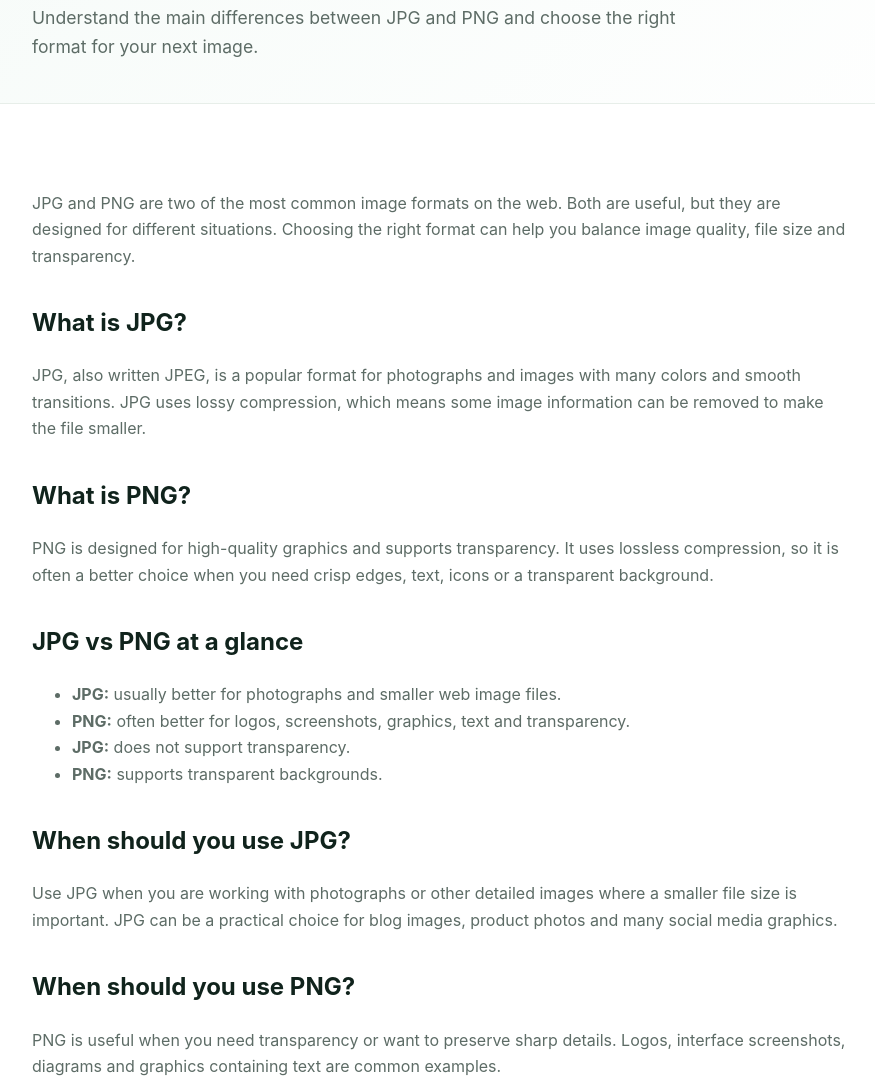
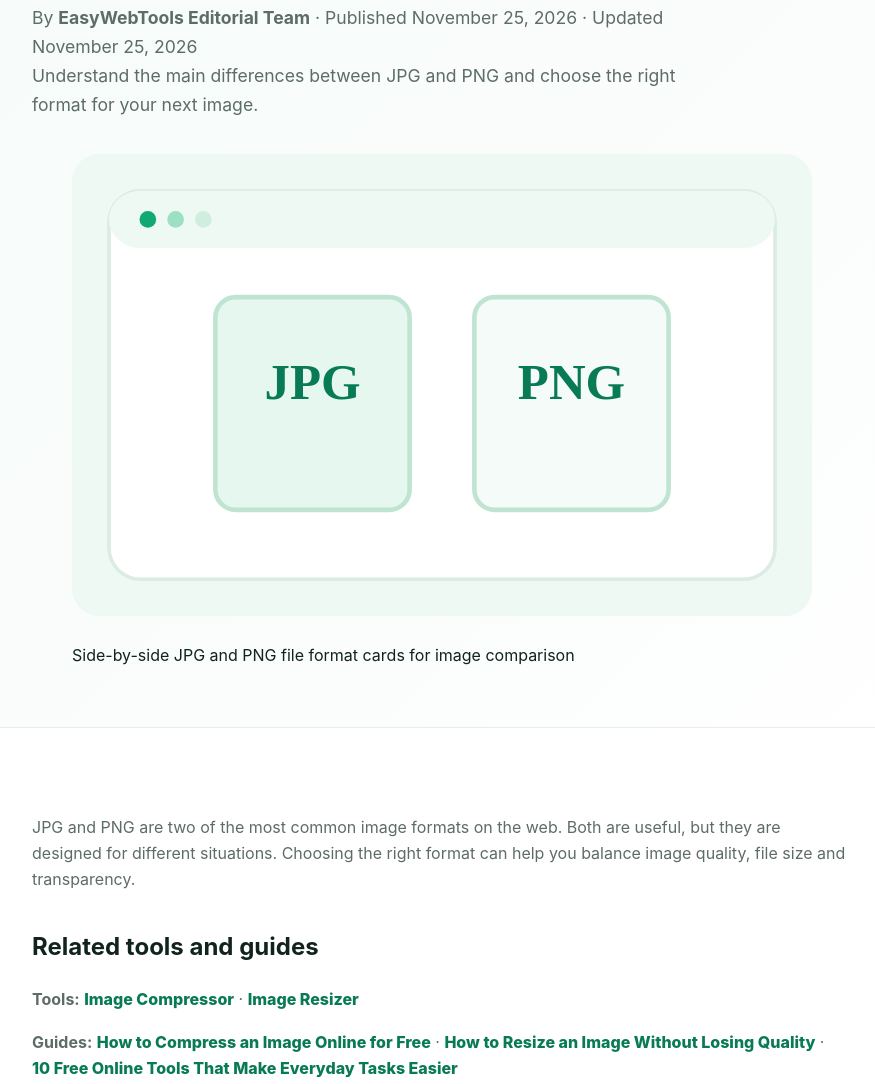
Before and after one commit to smail1983/EasyWebTools, a plain HTML site: page article-jpg-vs-png.html in a window 1280 px wide. Shown: the part 446-1530 px from the top of the page, without its empty margins (198-1073 px from the left). Drawn offline with Linux system fonts and the light colour scheme.

Commit message:
Improve article internal links metadata and related content

```diff
--- a/article-jpg-vs-png.html
+++ b/article-jpg-vs-png.html
@@ -11,9 +11,9 @@
 <body>
 <header class="site-header"><div class="container nav"><a class="brand" href="index.html"><span class="brand-mark">✦</span> EasyWebTools</a><nav><a href="index.html">Home</a><a href="tools.html">All Tools</a><a class="active" href="articles.html">Articles</a><a href="about.html">About</a><a href="contact.html">Contact</a></nav></div></header>
 <main><nav class="container breadcrumb" aria-label="Breadcrumb"><a href="index.html">Home</a> › <a href="articles.html">Articles</a> › <span>JPG vs PNG: Which Image Format Should You Use?</span></nav>
-<section class="page-hero"><div class="container prose"><span class="eyebrow">IMAGE FORMATS GUIDE</span><h1>JPG vs PNG: Which Image Format Should You Use?</h1><p>Understand the main differences between JPG and PNG and choose the right format for your next image.</p></div></section>
+<section class="page-hero"><div class="container prose"><span class="eyebrow">IMAGE FORMATS GUIDE</span><h1>JPG vs PNG: Which Image Format Should You Use?</h1><p class="article-byline">By <strong>EasyWebTools Editorial Team</strong> · Published <time datetime="2026-11-25">November 25, 2026</time> · Updated <time datetime="2026-11-25">November 25, 2026</time></p><p>Understand the main differences between JPG and PNG and choose the right format for your next image.</p><figure class="article-illustration"><img src="assets/article-jpg-vs-png.svg" alt="Side-by-side JPG and PNG file format cards for image comparison" width="800" height="500" loading="eager"><figcaption>Side-by-side JPG and PNG file format cards for image comparison</figcaption></figure></div></section>
 <section class="section"><article class="container prose">
-<p>JPG and PNG are two of the most common image formats on the web. Both are useful, but they are designed for different situations. Choosing the right format can help you balance image quality, file size and transparency.</p>
+<p>JPG and PNG are two of the most common image formats on the web. Both are useful, but they are designed for different situations. Choosing the right format can help you balance image quality, file size and transparency.</p><div class="article-resource-links"><h2>Related tools and guides</h2><p><strong>Tools:</strong> <a class="text-link" href="image-compressor.html">Image Compressor</a> · <a class="text-link" href="image-resizer.html">Image Resizer</a></p><p><strong>Guides:</strong> <a class="text-link" href="article-image-compressor-online.html">How to Compress an Image Online for Free</a> · <a class="text-link" href="article-image-resizer.html">How to Resize an Image Without Losing Quality</a> · <a class="text-link" href="article-free-online-tools.html">10 Free Online Tools That Make Everyday Tasks Easier</a></p></div>
 <h2>What is JPG?</h2>
 <p>JPG, also written JPEG, is a popular format for photographs and images with many colors and smooth transitions. JPG uses lossy compression, which means some image information can be removed to make the file smaller.</p>
 <h2>What is PNG?</h2>
@@ -30,6 +30,6 @@
 <p>There is no universal winner. For a photograph, JPG may provide a good balance between quality and file size. For an image that needs transparency or very sharp graphical details, PNG may be the better choice. The right decision depends on the content and how the image will be used.</p>
 <h2>Final thoughts</h2>
 <p>JPG and PNG both have a place on the web. Choose JPG for many photographs and situations where smaller files matter, and choose PNG when transparency or crisp graphical details are important.</p>
-</article></section></main>
+<section class="related-articles" aria-labelledby="related-articles-title"><h2 id="related-articles-title">Related articles</h2><ul><li><a class="text-link" href="article-image-compressor-online.html">How to Compress an Image Online for Free</a></li><li><a class="text-link" href="article-image-resizer.html">How to Resize an Image Without Losing Quality</a></li><li><a class="text-link" href="article-free-online-tools.html">10 Free Online Tools That Make Everyday Tasks Easier</a></li></ul></section></article></section></main>
 <footer><div class="container footer-grid"><div><b>EasyWebTools</b><p>Free online tools for everyday tasks.</p></div><div><a href="articles.html">Articles</a><a href="about.html">About</a><a href="contact.html">Contact</a><a href="privacy.html">Privacy</a><a href="terms.html">Terms</a><a href="disclaimer.html">Disclaimer</a></div></div><div class="container copyright">© 2026 EasyWebTools. All rights reserved.</div></footer>
-</body></html>
+<script type="application/ld+json">{"@context":"https://schema.org","@type":"Article","headline":"JPG vs PNG: Which Image Format Should You Use?","description":"JPG vs PNG explained in simple terms. Learn when to use JPG, when PNG is better and how to choose the right image format for your website or project.","mainEntityOfPage":"https://easywebtools.site/article-jpg-vs-png.html","image":"https://easywebtools.site/assets/article-jpg-vs-png.svg","datePublished":"2026-11-25T00:00:00+00:00","dateModified":"2026-11-25T00:00:00+00:00","author":{"@type":"Organization","name":"EasyWebTools Editorial Team","url":"https://easywebtools.site/about.html"},"publisher":{"@type":"Organization","name":"EasyWebTools","url":"https://easywebtools.site/"}}</script></body></html>
```
